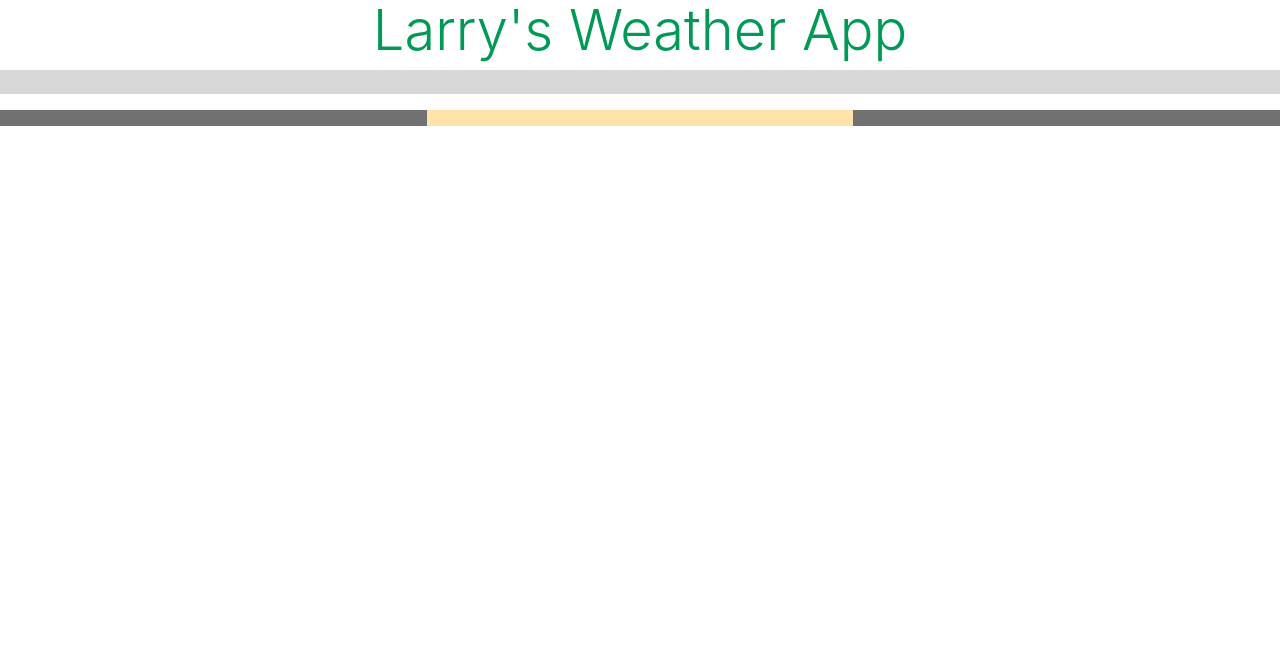
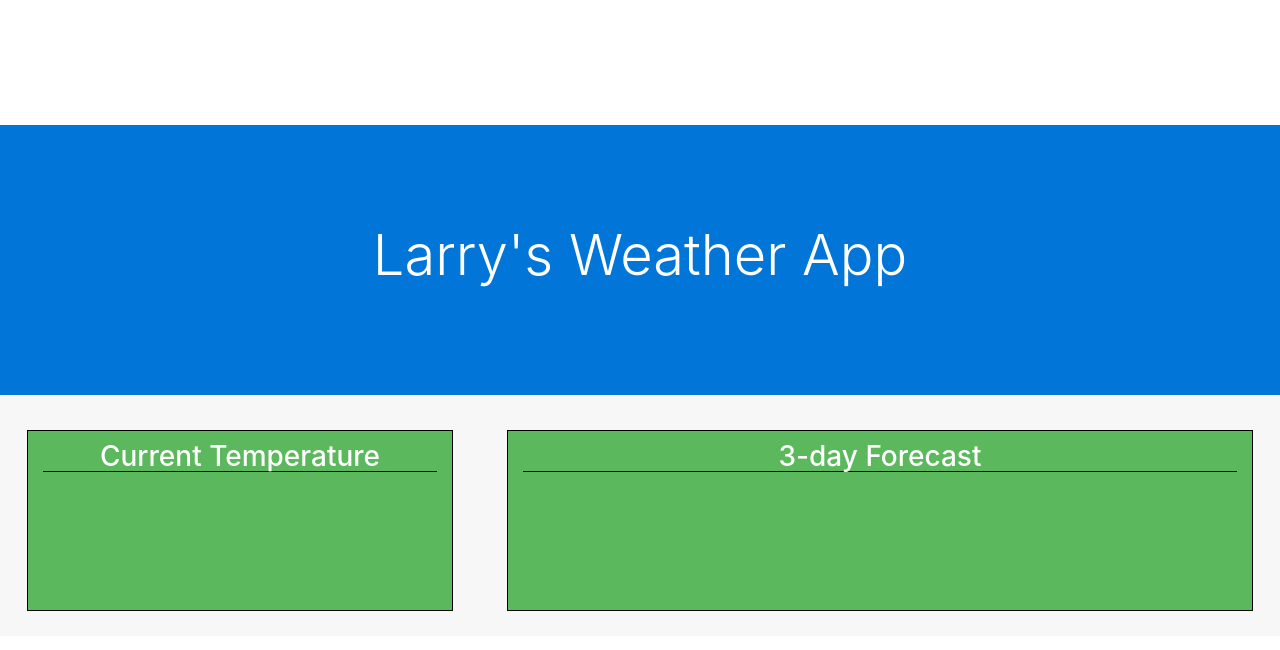
Before and after one commit to lfaudreejr/FCC_Weather_Api, a plain HTML site: page index.html in a window 1280 px wide. Drawn offline with nearby package versions, Linux system fonts and the light colour scheme.

Commit message:
Added forecast

```diff
--- a/css/style.css
+++ b/css/style.css
@@ -3,26 +3,45 @@ body {
 	margin: 0 auto;
 }
 
-h1 {
-	color: #095;
+.main {
+	padding: 100px 0;
+	margin-top: 125px;
+	margin-bottom: 25px;
 }
 
-.main h1, h2, p {
-	color: #095;
+h3 {
+	border-bottom: 1px solid black;
 }
 
 .main {
-	background: #d8d8d8;
+	margin-bottom: 0;
 }
 
-.one {
-	background: #717171;
+section {
+	margin-top: 0;
+	padding-top: 25px;
+	padding-bottom: 25px;
 }
 
-.two {
-	background: #FFE3AA;
+.current {
+	border: 1px solid black;
+	margin-top: 10px;
+	padding-top: 10px;
+	padding-bottom: 10px;
 }
 
-.three {
-	background: #717171;
+.current h2 {
+	padding-top: 15px;
 }
+
+.current p {
+	font-size: 28px;
+}
+
+
+.forecast {
+	border: 1px solid black;
+	margin-top: 10px;
+	padding-top: 10px;
+	padding-bottom: 10px;
+}
--- a/index.html
+++ b/index.html
@@ -3,16 +3,20 @@
   <head>
     <meta charset="UTF-8" lang="en">
     <title>Show Local Weather</title>
+    <meta name="viewport" content="width=device-width, initial-scale=1, shrink-to-fit=no">
       <link rel="stylesheet" href="https://maxcdn.bootstrapcdn.com/bootstrap/4.0.0-alpha.6/css/bootstrap.min.css" integrity="sha384-rwoIResjU2yc3z8GV/NPeZWAv56rSmLldC3R/AZzGRnGxQQKnKkoFVhFQhNUwEyJ" crossorigin="anonymous">
       <link rel="stylesheet" type="text/css" href="css/style.css">
   </head>
   <body>
-    <header>
+
+    <header class="main container-fluid bg-primary text-white">
       <h1 class="display-4 text-center">Larry's Weather App</h1>
     </header>
 
-    <section>
-      <div class="main text-center">
+    <section class="container-fluid bg-faded">
+      <div class="row text-center justify-content-around">
+        <div class="current col-sm-4 bg-success text-white">
+          <h3>Current Temperature</h3>
           <h2 id="city"></h2>
           <div class="text-center">
             <p id="temp" class="d-inline"></p>
@@ -20,20 +24,27 @@
           </div>
           <p id="description"></p>
         </div>
-    </section>
-
-    <section>
-      <div class="container-fluid">
-        <div class="row">
-          <div class="col-4 one text-center"><p id="f_one"></p></div>
-          <div class="col-4 two text-center"></div>
-          <div class="col-4 three text-center"></div>
+        <div class="col-sm-7 forecast bg-success text-white">
+          <h3>3-day Forecast</h3>
+          <div class="container">
+            <p id="next_day" class="d-inline"></p>
+            <img id="next_icon" class="d-inline">
+            <p id="next_description"></p>
+          </div>
+          <div class="container">
+            <p id="second_day" class="d-inline"></p>
+            <img id="second_icon" class="d-inline">
+            <p id="second_description"></p>
+          </div>
+          <div class="container">
+            <p id="third_day" class="d-inline"></p>
+            <img id="third_icon" class="d-inline">
+            <p id="third_description"></p>
+          </div>
         </div>
       </div>
     </section>
 
-
-
     <script src="js/main.js"></script>
   </body>
 </html>
--- a/js/main.js
+++ b/js/main.js
@@ -1,5 +1,6 @@
 window.onload = (function()
 {
+	"use strict";
 
   function get(url)
   {
@@ -47,7 +48,7 @@ window.onload = (function()
           console.log(location);
           city.textContent = location.name + ", " + location.sys.country;
           icon.setAttribute("src", "http:openweathermap.org/img/w/" + location.weather[0].icon + ".png");
-          p.innerHTML = "You current temp: " + location.main.temp + "&deg;F";
+          p.innerHTML = "Your current temp: " + location.main.temp + "&deg;F";
           description.textContent = "'" + location.weather[0].description + "'";
         });
 
@@ -56,8 +57,18 @@ window.onload = (function()
         .then(function(forecast)
         {
           console.log(forecast);
-          var one = document.getElementById('f_one');
-          one.innerHTML = "The temperature for tomorrow is: " + forecast.list[1].main.temp + " &deg;F";
+          var next = document.getElementById('next_day');
+          var next_icon = document.getElementById('next_icon');
+          var second_day = document.getElementById('second_day');
+          var second_icon = document.getElementById('second_icon');
+          var third_day = document.getElementById('third_day');
+          var third_icon = document.getElementById('third_icon');
+          next.innerHTML = "The temperature for tomorrow is: " + forecast.list[1].main.temp + " &deg;F";
+          next_icon.setAttribute("src", "http:openweathermap.org/img/w/" + forecast.list[1].weather[0].icon + ".png");
+          second_day.innerHTML = "The temperature for the day after tomorrow will be: " + forecast.list[2].main.temp + " &deg;F";
+          second_icon.setAttribute("src", "http:openweathermap.org/img/w/" + forecast.list[2].weather[0].icon + ".png");
+          third_day.innerHTML = "The temperature for the third day will be: " + forecast.list[3].main.temp + " &deg;F";
+          third_icon.setAttribute("src", "http:openweathermap.org/img/w/" + forecast.list[3].weather[0].icon + ".png");
         });
       });
 
```
Lines whose indentation alone changed are shown as unchanged.
